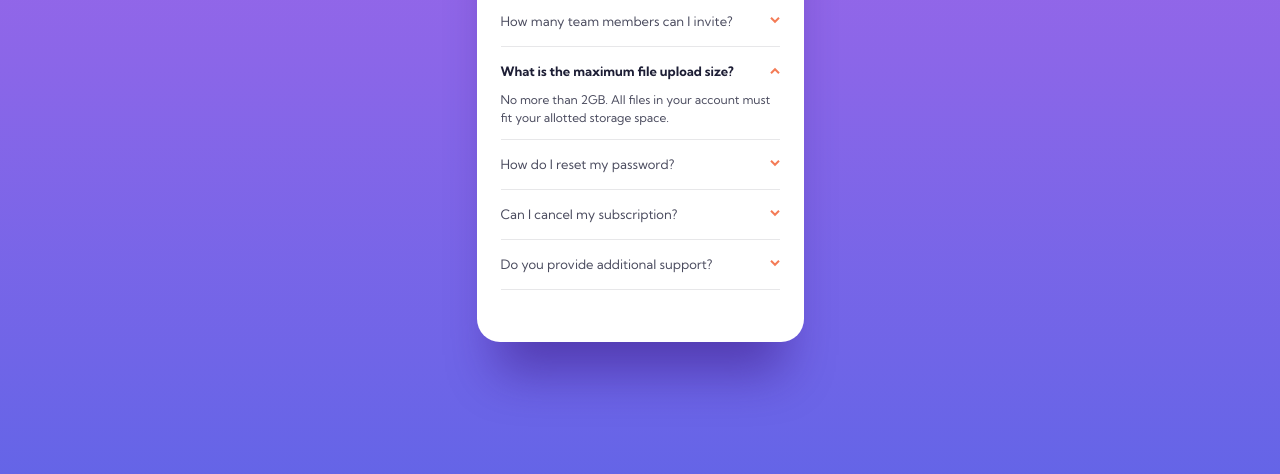
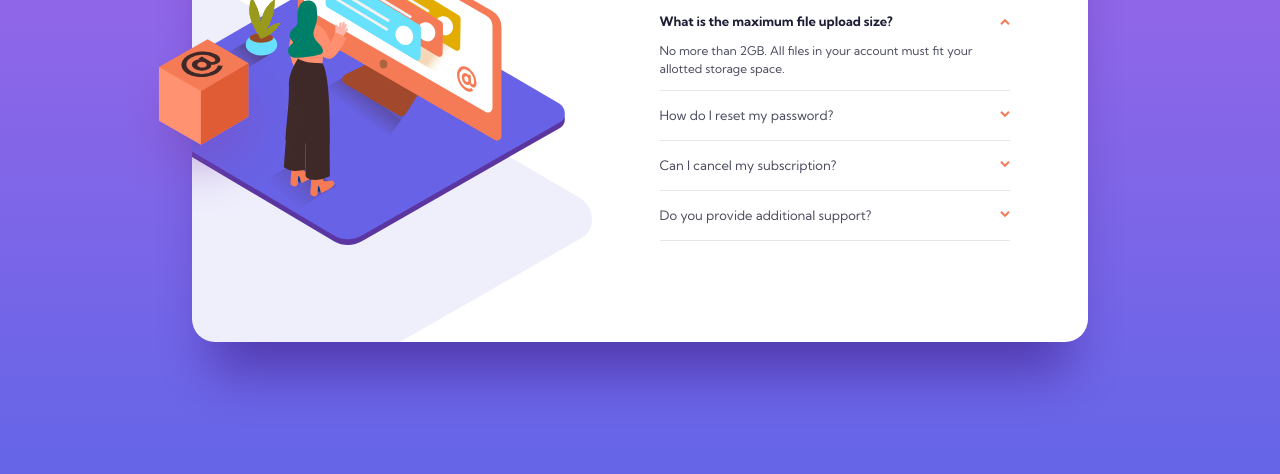
Before and after one commit to trekab/faq-accordion-card, a plain HTML site: page index.html in a window 1280 px wide. Shown: the part 326-800 px from the top of the page. Drawn offline with Linux system fonts and the light colour scheme.

Commit message:
Add styling for large screens and background images

```diff
--- a/index.html
+++ b/index.html
@@ -15,6 +15,7 @@
   <body>
     <div class="card">
       <div class="hero"></div>
+      <main>
         <h1>FAQ</h1>
         <div class="questions-wrapper">
           <div class="faq">
@@ -68,6 +69,7 @@
             </p>
           </div>
         </div>
+      </main>
     </div>
     <script src="./script.js"></script>
   </body>
--- a/main.css
+++ b/main.css
@@ -61,6 +61,13 @@ body {
   color: var(--dark-blue);
 }
 
+/* .questions-wrapper {
+  height: 285px;
+  overflow-y: scroll;
+  scrollbar-width: thin;
+  scrollbar-color: rebeccapurple var(--soft-blue);
+} */
+
 .faq {
   border-bottom: solid 1px var(--light-grayish-blue);
   min-height: 34px;
@@ -104,3 +111,46 @@ body {
 .selected .question img {
   transform: rotate(180deg);
 }
+
+@media (min-width: 768px) {
+  .card {
+    display: flex;
+    justify-content: space-around;
+    align-items: center;
+    width: 70%;
+    max-width: 920px;
+    height: 509px;
+    background-image: url("./images/illustration-woman-online-desktop.svg"),
+      url("./images/bg-pattern-desktop.svg");
+    background-repeat: no-repeat;
+    background-position: left -75px center, left -565px bottom -148px;
+    background-size: 50% auto, auto;
+  }
+
+  .card h1 {
+    margin: auto;
+    text-align: start;
+  }
+
+  .hero {
+    position: relative;
+    background-image: url("./images/illustration-box-desktop.svg");
+    width: 50%;
+    height: 359px;
+    left: -95px;
+    top: 5px;
+    background-size: auto;
+    background-position: left -20px bottom 38px;
+  }
+
+  main {
+    max-width: 350px;
+    width: 50%;
+    margin-right: 3rem;
+  }
+
+  .question,
+  .answer {
+    max-width: 350px;
+  }
+}
```
Lines whose indentation alone changed are shown as unchanged.
